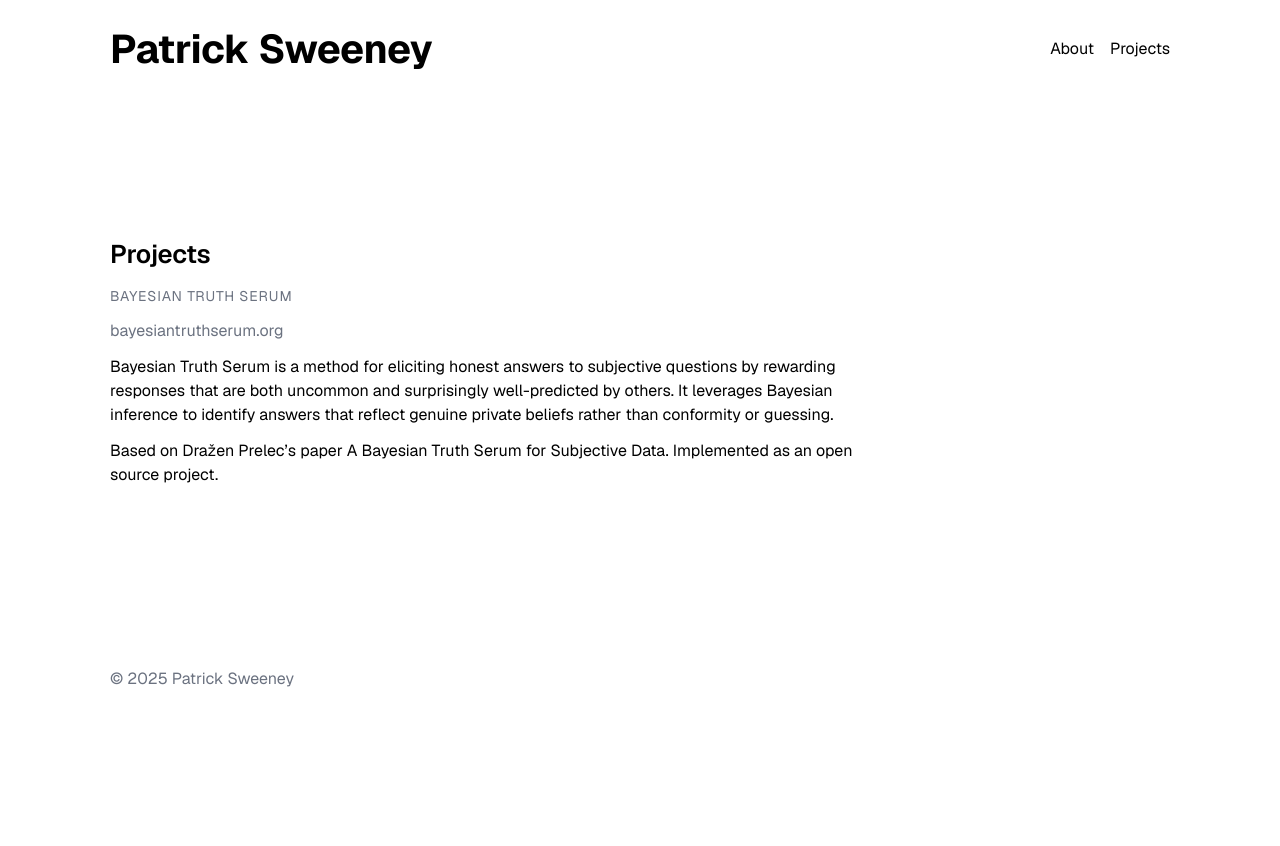
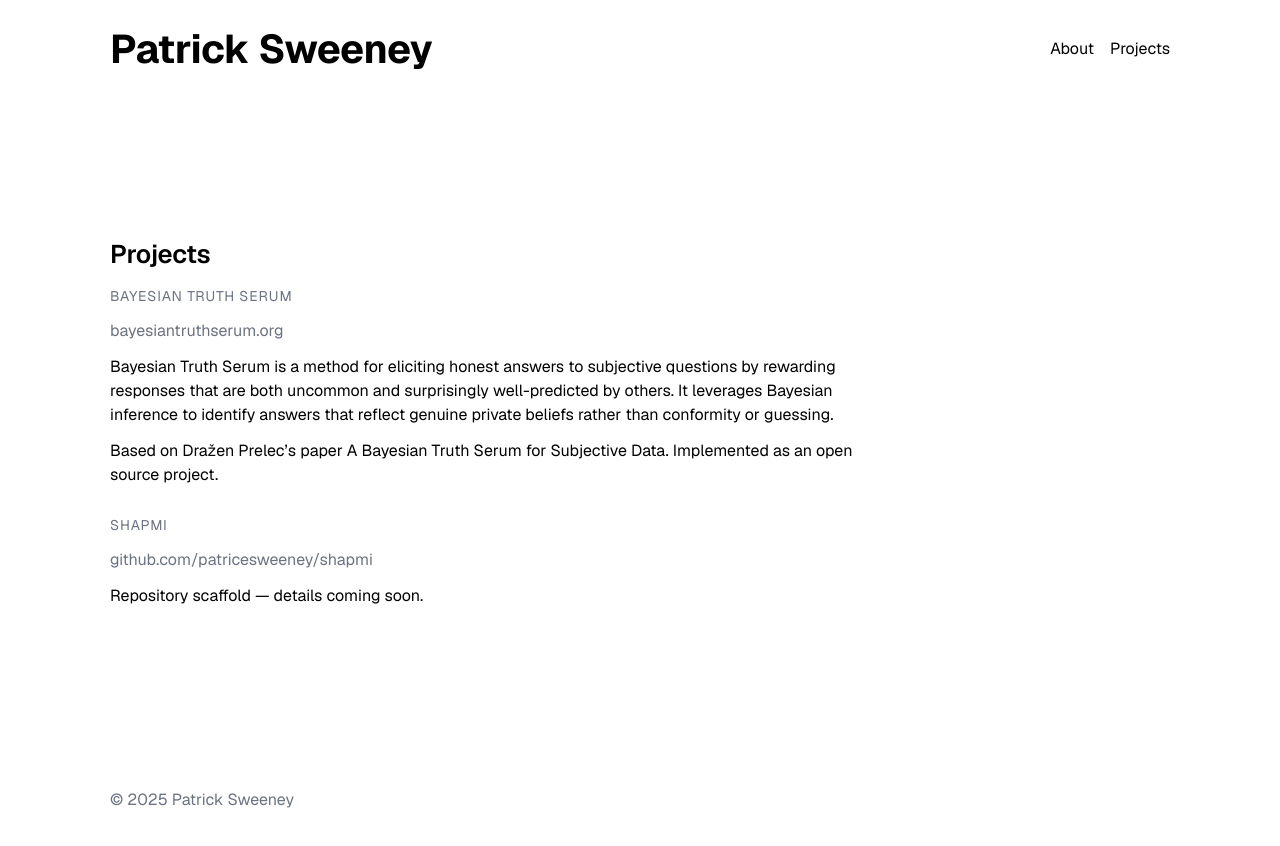
Before and after one commit to patricesweeney/personal-website, a React (Vite) app: page /projects in a window 1280 px wide. Shown: the top 846 px of the page. Before the commit the page ends 800 px from the top, so only its background shows below. Built offline with nearby package versions, Linux system fonts and the light colour scheme.

Commit message:
feat(projects): add shapmi placeholder with GitHub link

```diff
--- a/src/App.tsx
+++ b/src/App.tsx
@@ -105,6 +105,15 @@
                       {' '}Implemented as an open source project.
                     </p>
                   </div>
+                  <div className="span-12">
+                    <p className="meta">shapmi</p>
+                    <p className="muted">
+                      <a href="https://github.com/patricesweeney/shapmi" target="_blank" rel="noopener noreferrer">github.com/patricesweeney/shapmi</a>
+                    </p>
+                    <p>
+                      Repository scaffold — details coming soon.
+                    </p>
+                  </div>
                 </div>
                 </section>
               </>
```
